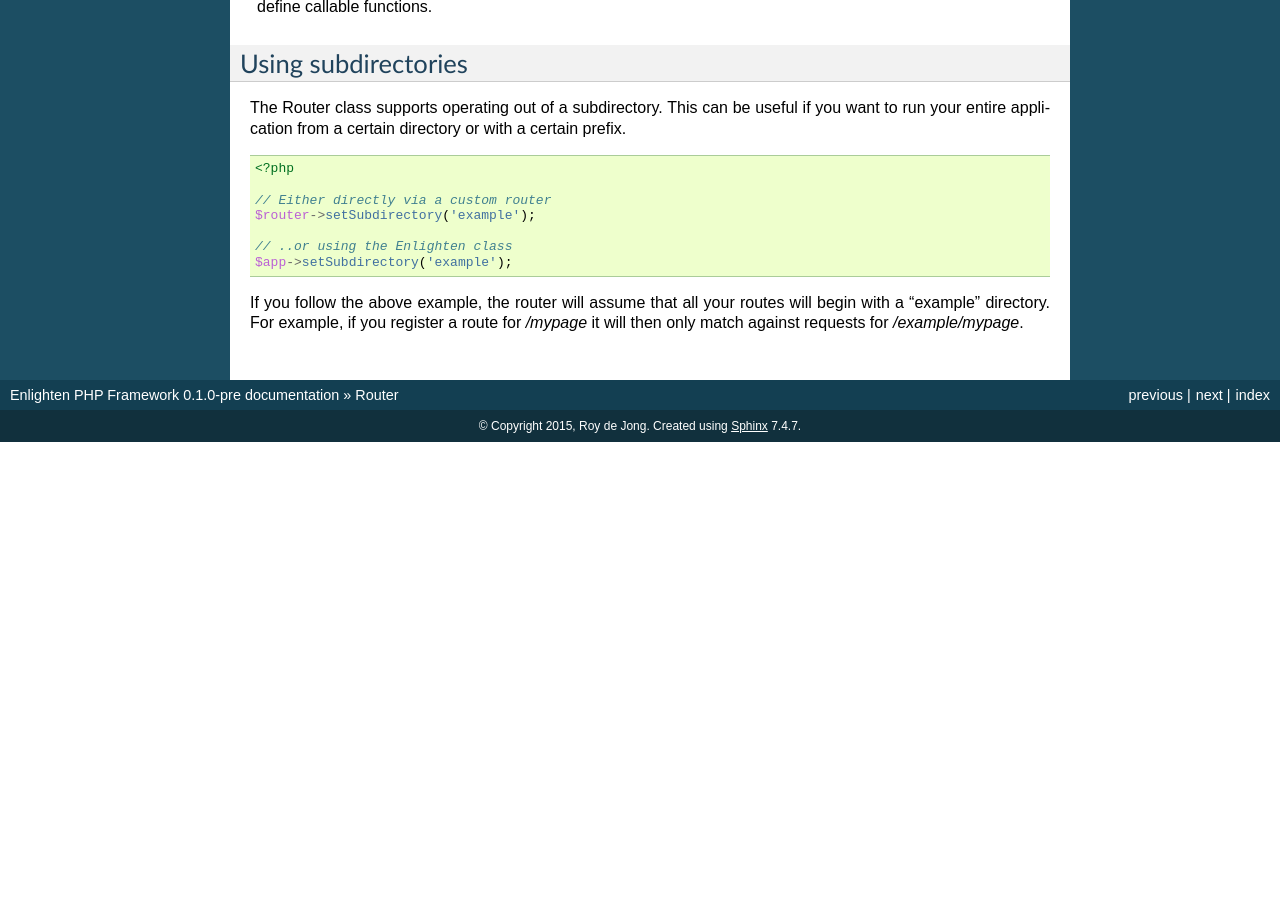
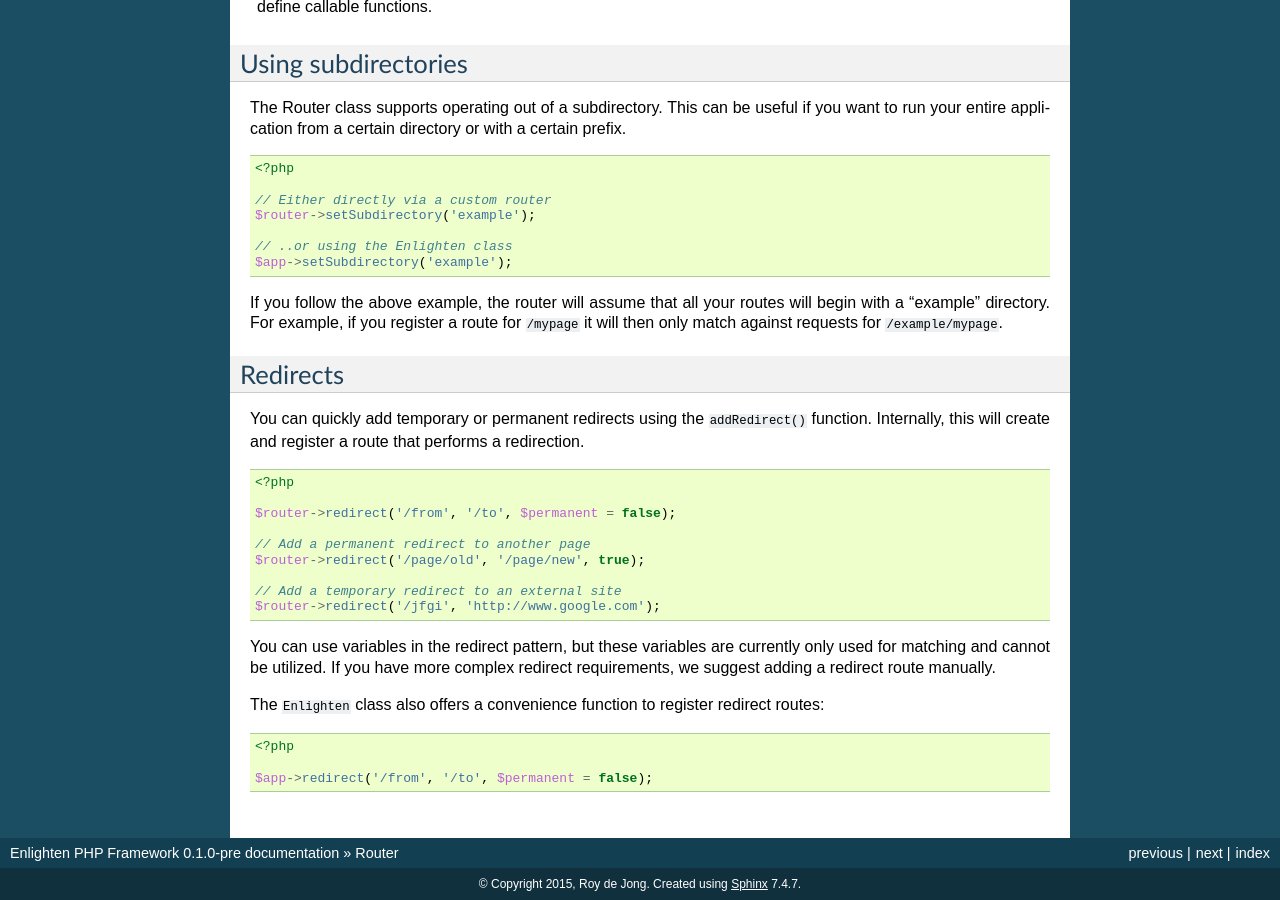
Before and after one commit to roydejong/Enlighten, a Sphinx documentation site: the page built from docs/router.rst, in a window 1280 px wide and 900 px high, scrolled down 2301 px. Built offline with Sphinx 7.4.7, drawn with Linux system fonts in a browser that asks for light colours; pages that are not in the unit, such as notebooks, are missing from menus; before the commit the page ends 2743 px from its top, so only the background shows below that.

Commit message:
[#30] Document redirect functionality

```diff
--- a/docs/router.rst
+++ b/docs/router.rst
@@ -136,4 +136,30 @@ The Router class supports operating out of a subdirectory. This can be useful if
     // ..or using the Enlighten class
     $app->setSubdirectory('example');
 
-If you follow the above example, the router will assume that all your routes will begin with a "example" directory. For example, if you register a route for `/mypage` it will then only match against requests for `/example/mypage`.
+If you follow the above example, the router will assume that all your routes will begin with a "example" directory. For example, if you register a route for ``/mypage`` it will then only match against requests for ``/example/mypage``.
+
+Redirects
+^^^^^^^^^
+You can quickly add temporary or permanent redirects using the ``addRedirect()`` function. Internally, this will create and register a route that performs a redirection.
+
+.. code-block:: php
+
+    <?php
+
+    $router->redirect('/from', '/to', $permanent = false);
+
+    // Add a permanent redirect to another page
+    $router->redirect('/page/old', '/page/new', true);
+
+    // Add a temporary redirect to an external site
+    $router->redirect('/jfgi', 'http://www.google.com');
+
+You can use variables in the redirect pattern, but these variables are currently only used for matching and cannot be utilized. If you have more complex redirect requirements, we suggest adding a redirect route manually.
+
+The ``Enlighten`` class also offers a convenience function to register redirect routes:
+
+.. code-block:: php
+
+    <?php
+
+    $app->redirect('/from', '/to', $permanent = false);
```
